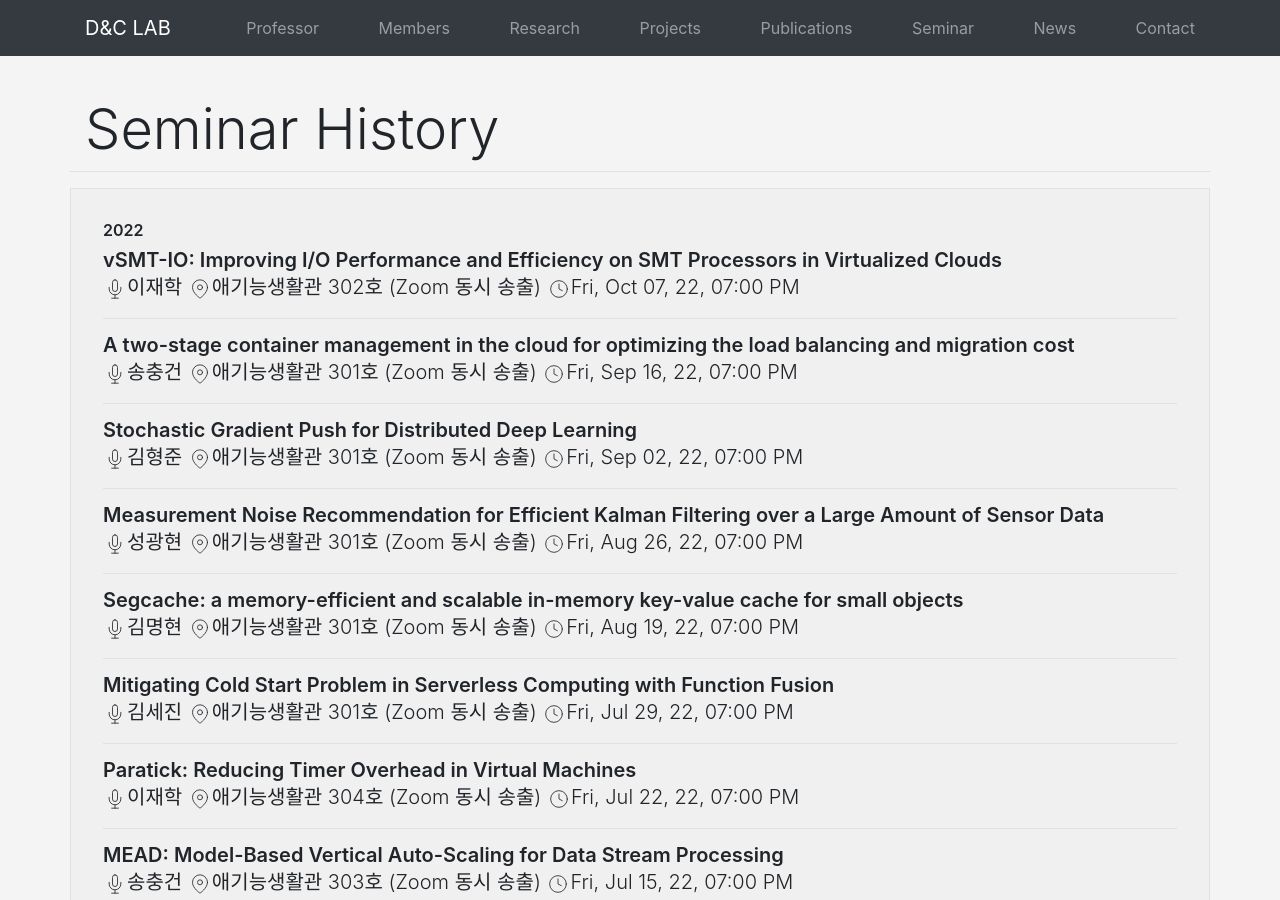
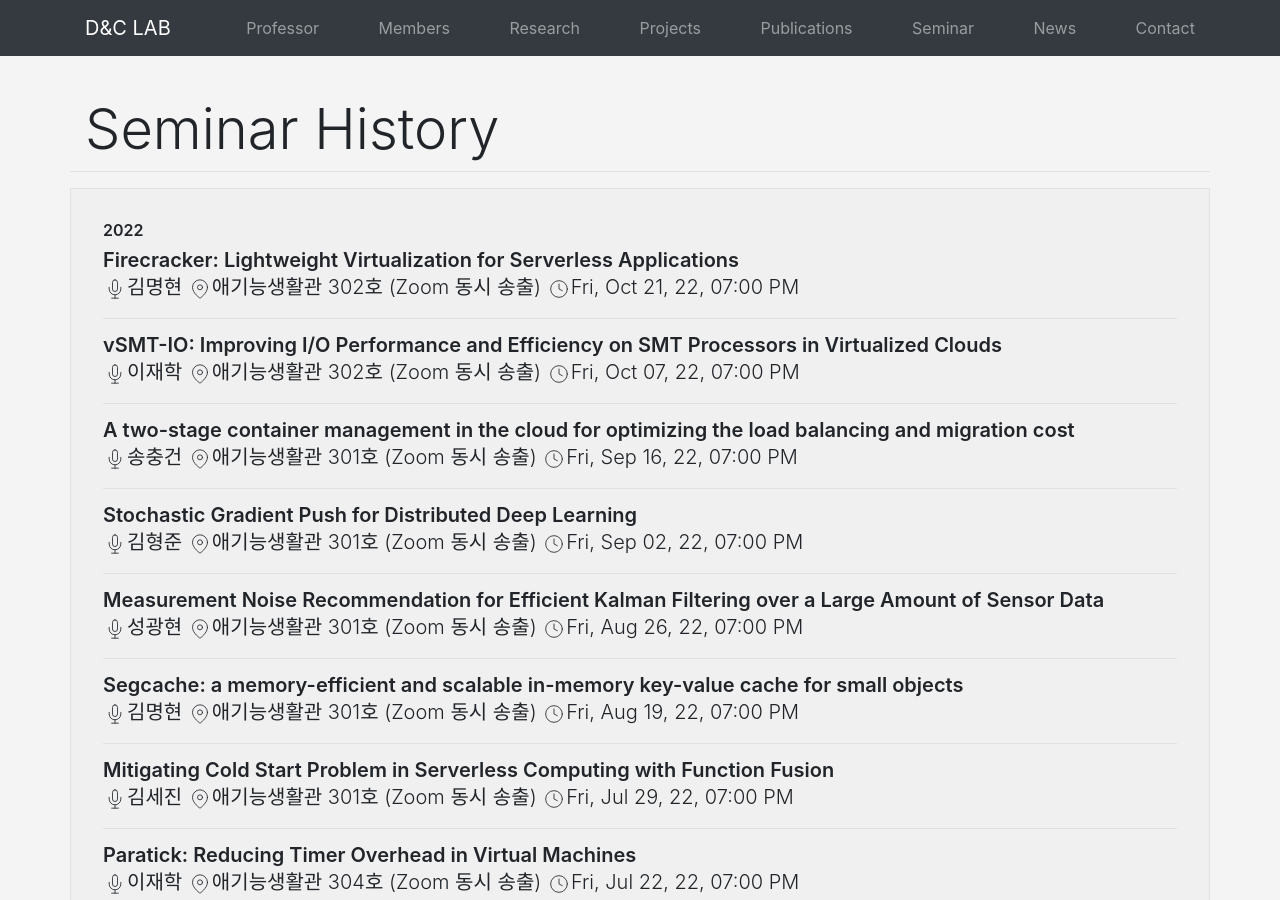
Before and after one commit to KU-Cloud/ku-cloud.github.io, a Jekyll site: the page built from seminar history.html, in a window 1280 px wide and 900 px high. Built offline with Jekyll 4.4.1, drawn with Linux system fonts in a browser that asks for light colours.

Commit message:
update seminar

```diff
--- a/_data/seminars.yaml
+++ b/_data/seminars.yaml
@@ -879,3 +879,7 @@
   speacker: 이재학
   date: 2022-10-07T19:00:00.000+0900
   location: 애기능생활관 302호 (Zoom 동시 송출)
+- title: 'Firecracker: Lightweight Virtualization for Serverless Applications'
+  speacker: 김명현
+  date: 2022-10-21T19:00:00.000+0900
+  location: 애기능생활관 302호 (Zoom 동시 송출)
```
